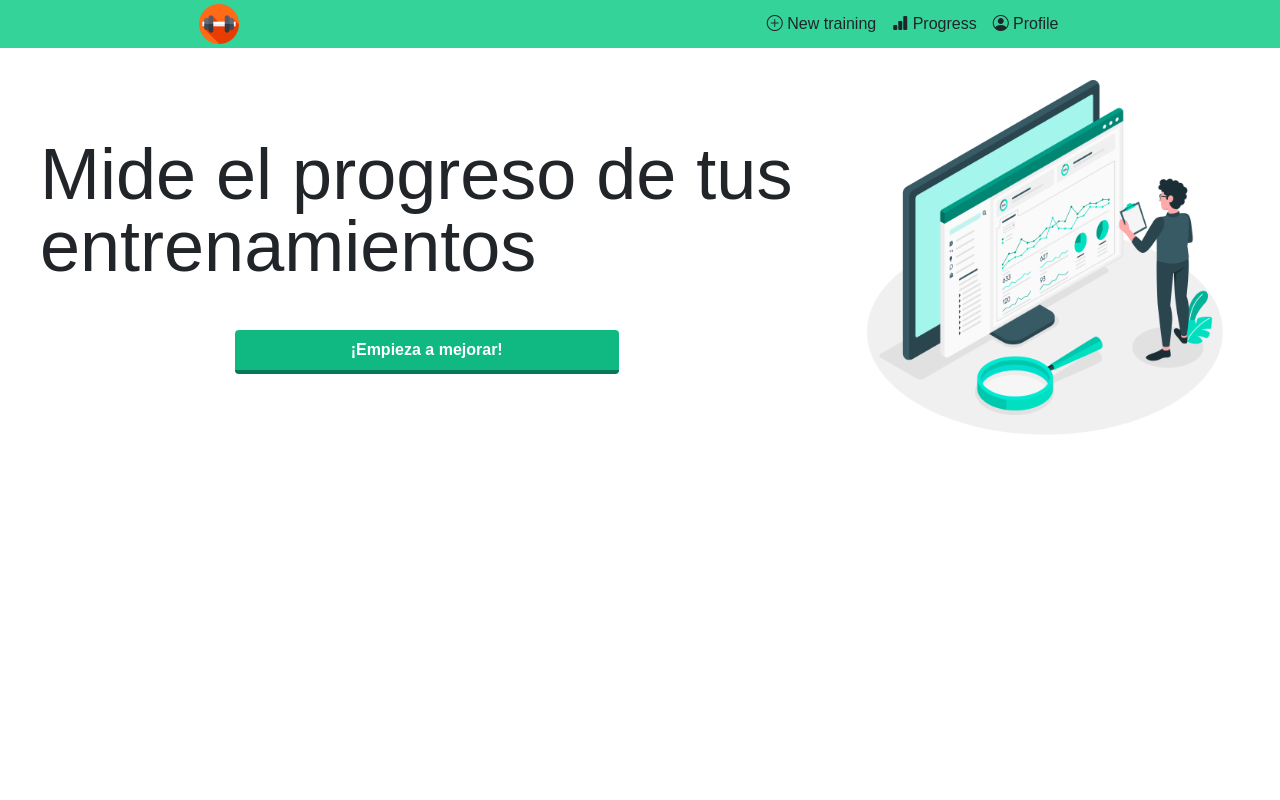
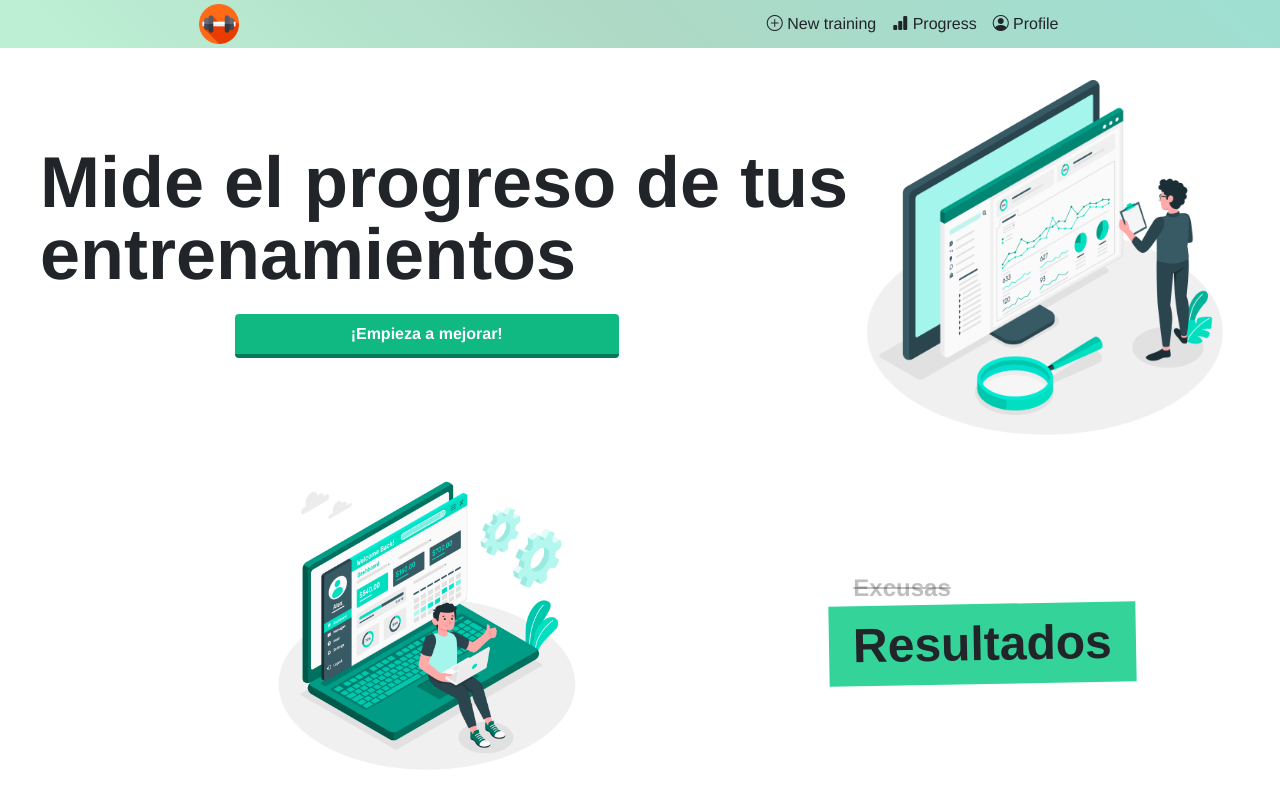
Before and after one commit to Edufardo/gym_App, an Angular app: page / in a window 1280 px wide. Shown: the top 800 px of the page. Built offline with nearby package versions, Linux system fonts and the light colour scheme.

Commit message:
UPD - Home page

```diff
--- a/src/app/components/home/home.component.css
+++ b/src/app/components/home/home.component.css
@@ -0,0 +1,4 @@
+.res{
+    background-color: rgba(128, 208, 165, 0.3);
+    background-image: linear-gradient(0deg, #80d0a5 0%, #50a083 100%);
+}
--- a/src/app/components/home/home.component.html
+++ b/src/app/components/home/home.component.html
@@ -1,12 +1,21 @@
 <div class="flex col-12">
-    <div class="flex flex-column items-center justify-center col-8 mt-3">
-        <h1 class="text-7xl	ml-10">Mide el progreso de tus entrenamientos</h1>
+    <div class="flex flex-column items-center justify-center col-8 mt-2">
+        <h1 class="text-7xl	ml-10 font-bold">Mide el progreso de tus entrenamientos</h1>
         <button
-        class="w-96 mt-5 bg-green-500 hover:bg-green-400 text-white font-bold py-2 px-4 border-b-4 border-green-700 hover:border-green-500 rounded "
+        routerLink="/training"
+        class="w-96 mt-4 bg-green-500 hover:bg-green-400 text-white font-bold py-2 px-4 border-b-4 border-green-700 hover:border-green-500 rounded "
         > ¡Empieza a mejorar! </button>
     </div>
 <div class="w-96 mt-3 col-4">
     <img src="assets/dashboard.jpg" alt="">
 </div>
+</div>
+<div class="flex col-12">
+    <div class="flex flex-column items-center justify-center col-8 mt-3">
+        <img class="w-80" src="assets/example.jpg" alt="">
+    </div>
+    <div class="flex flex-column items-center justify-center col-3 mt-4 ">
+        <p class=""> <span class="text-black text-opacity-25 line-through text-2xl font-semibold">Excusas</span> &nbsp; &nbsp;<span class="text-5xl font-bold -ml-4 md:-ml-6 -rotate-1 bg-green-400 inline-block px-4 md:px-6 py-2 py-3 transform">Resultados</span></p>
+    </div>
 
 </div>
--- a/src/app/components/navbar/navbar.component.css
+++ b/src/app/components/navbar/navbar.component.css
@@ -1,3 +1,8 @@
 .icon{
     width: 40px;
 }
+
+.bar{
+    background: rgb(176,236,204);
+    background: linear-gradient(42deg, rgba(176,236,204,0.8393732492997199) 6%, rgba(159,210,187,0.8561799719887955) 50%, rgba(137,217,201,0.819765406162465) 100%);
+}
--- a/src/app/components/navbar/navbar.component.html
+++ b/src/app/components/navbar/navbar.component.html
@@ -1,4 +1,4 @@
-<div class="row bg-green-400">
+<div class="bar row ">
     <div class="flex items-center h-9 col-12 m-1.5">
         <div class="col-4 flex justify-center ">
             <a routerLink=""><img src="assets/barbell.png" class="w-10" alt=""></a>
--- a/src/app/components/training/training.component.html
+++ b/src/app/components/training/training.component.html
@@ -20,9 +20,10 @@
         class="shadow appearance-none border border-red-500 rounded w-full py-2 px-3 text-gray-700 mb-3 leading-tight focus:outline-none focus:shadow-outline" />
         <button type="submit"  (click)="trainingBilbo(bilboData)"
         class="w-full bg-green-500 hover:bg-green-400 text-white font-bold py-2 px-4 border-b-4 border-green-700 hover:border-green-500 rounded ">¡Calcular!</button>
+
     </form>
     <div *ngIf="estimatedRM"
-    class="flex w-96 h-20 bg-red-400 items-center justify-center border rounded shadow appearance-none rounded-lg shadow-lg">
+    class="flex w-96 h-20 bg-red-300 items-center justify-center border rounded shadow appearance-none rounded-lg shadow-lg">
        <label
        > Tu RM en {{ bilboData.levantamiento }} estimado es: {{ estimatedRM }} Kg </label>
     </div>
--- a/src/styles.css
+++ b/src/styles.css
@@ -3,5 +3,5 @@
 @import 'tailwindcss/utilities';
 
 * {
-    font-family: Arial;
+    font-family: Helvetica, sans-serif;
 }
```
Also changed, not shown: src/assets/example.jpg (added), src/assets/graphs.jpg (added).
